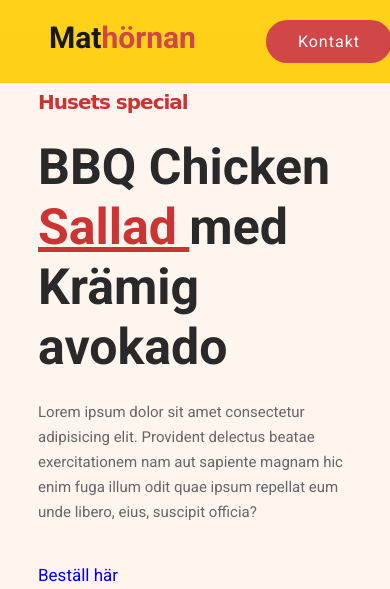
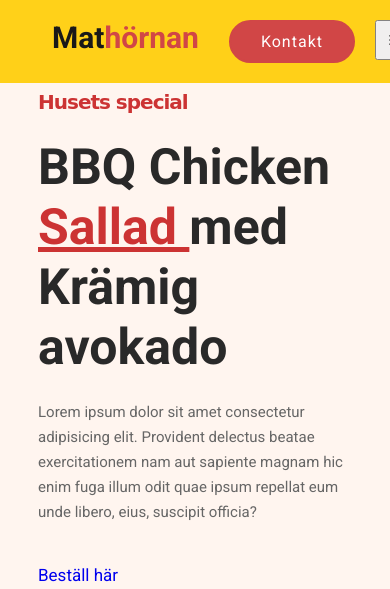
Before and after one commit to Ayanle87/Html-CSS-project, a plain HTML site: page index.html in a window 390 px wide. Shown: the top 589 px of the page. Drawn offline with Linux system fonts and the light colour scheme.

Commit message:
changed the nav for mobil media query

```diff
--- a/index.css
+++ b/index.css
@@ -165,8 +165,25 @@ footer {
   display: flex;
   justify-content: space-around;
 }
-
-@media (max-width: 600px) {
+/* @media (max-width: 599px) {
+  header {
+    padding: 18px;
+  }
+  .logo {
+    font-size: 20px;
+  }
+  .navmenu {
+    flex-direction: column;
+    align-items: center;
+  }
+  .navmenu a {
+    padding: 8px 18px;
+  }
+  .nav-icon {
+    margin-left: 20px;
+  }
+} */
+@media (min-width: 376px) and (max-width: 600px) {
   .grid-container {
     display: grid;
     grid-template-columns: 1fr;
@@ -183,6 +200,9 @@ footer {
   }
   .home-text {
     font-size: small;
+  }
+  .logo {
+    font-size: 18px;
   }
 
   .btn1 {
@@ -225,11 +245,9 @@ footer {
   }
   .logo {
     font-size: 30px;
-    margin-left: 10px;
+    margin-left: 13px;
   }
-  .nav-icon {
-    margin-left: 40px;
-  }
+
   footer {
     text-align: center;
   }
```
